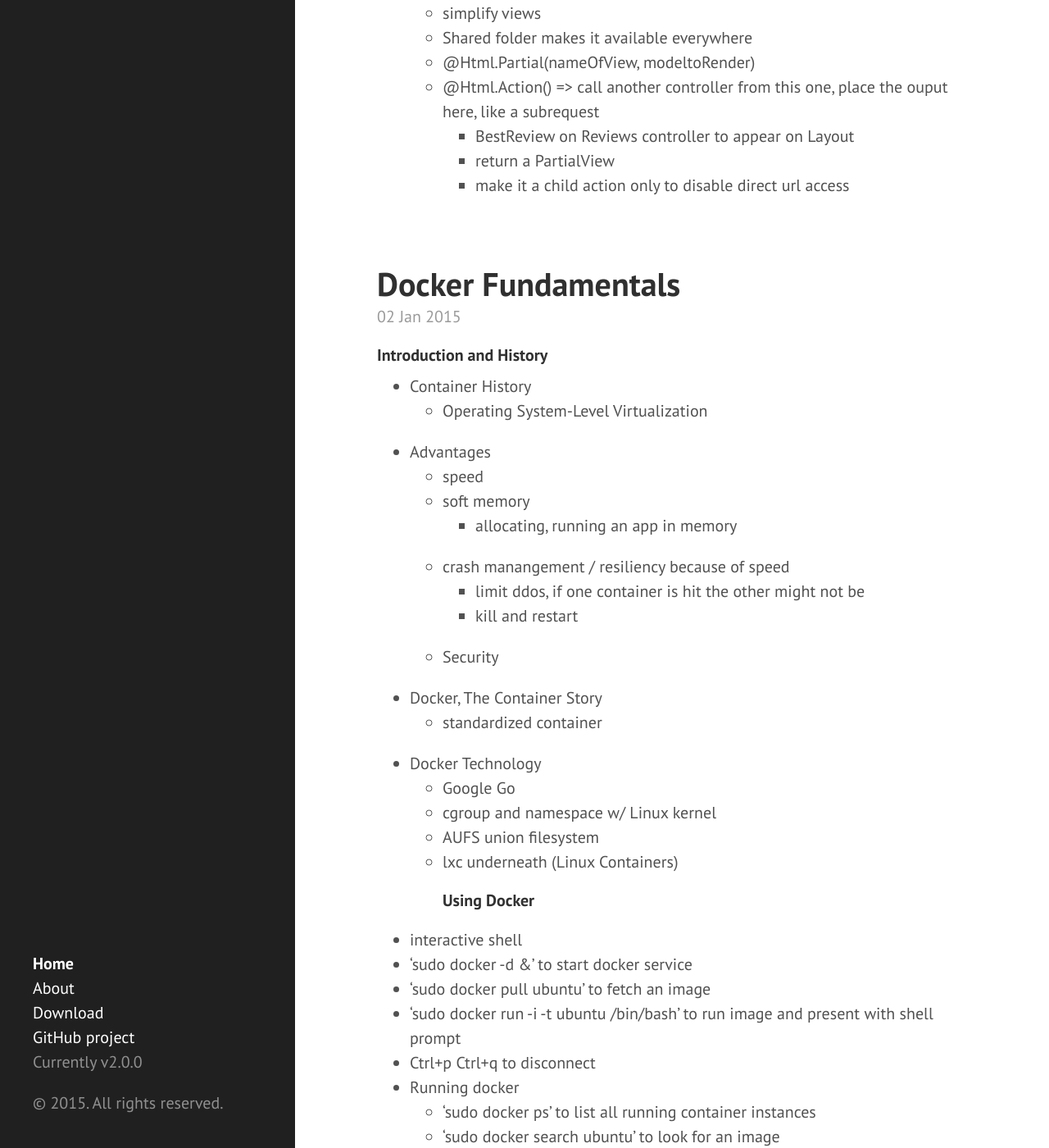
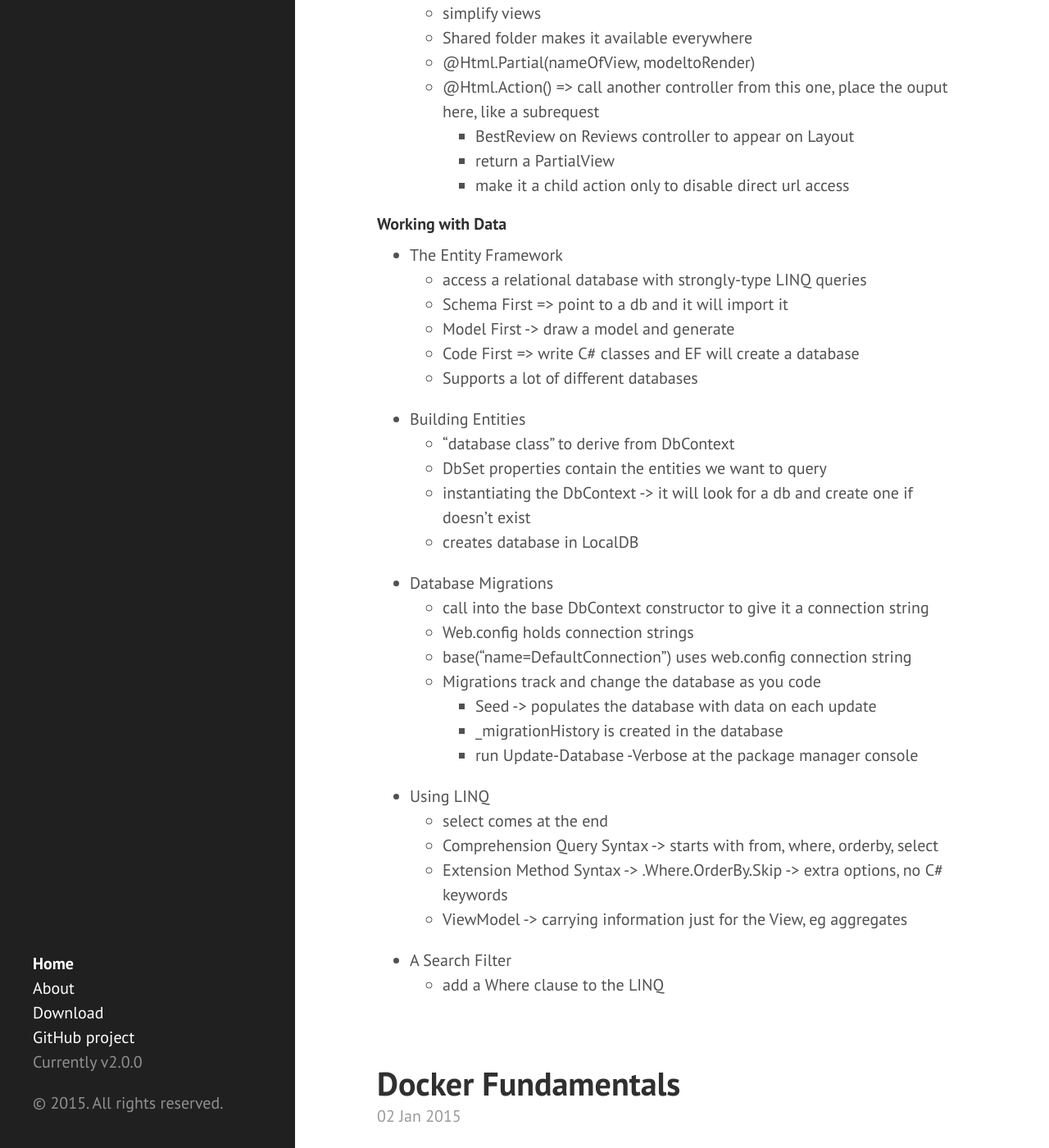
Before and after one commit to eneiand/eneiand.github.io, a Jekyll site: the page built from index.html, in a window 1280 px wide and 1400 px high, scrolled down 3114 px. Shown: the whole window at 82% size. Built offline with Jekyll 4.4.1, drawn with Linux system fonts in a browser that asks for light colours; Markdown is read by kramdown in place of the engine named in the settings; the list of posts is cut into pages by our own code.

Commit message:
Update 2015-01-06-building-apps-with-asp-mvc-4.md

```diff
--- a/_posts/2015-01-06-building-apps-with-asp-mvc-4.md
+++ b/_posts/2015-01-06-building-apps-with-asp-mvc-4.md
@@ -79,3 +79,31 @@
     * BestReview on Reviews controller to appear on Layout
     * return a PartialView
     * make it a child action only to disable direct url access
+
+#### Working with Data
+* The Entity Framework
+  * access a relational database with strongly-type LINQ queries
+  * Schema First => point to a db and it will import it
+  * Model First -> draw a model and generate
+  * Code First => write C# classes and EF will create a database
+  * Supports a lot of different databases
+* Building Entities
+  * "database class" to derive from DbContext
+  * DbSet properties contain the entities we want to query
+  * instantiating the DbContext -> it will look for a db and create one if doesn't exist
+  * creates database in LocalDB
+* Database Migrations
+  * call into the base DbContext constructor to give it a connection string
+  * Web.config holds connection strings
+  * base("name=DefaultConnection") uses web.config connection string
+  * Migrations track and change the database as you code
+    * Seed -> populates the database with data on each update
+    * _migrationHistory is created in the database
+    * run Update-Database -Verbose at the package manager console
+* Using LINQ
+  * select comes at the end
+  * Comprehension Query Syntax -> starts with from, where, orderby, select
+  * Extension Method Syntax -> .Where.OrderBy.Skip -> extra options, no C# keywords
+  * ViewModel -> carrying information just for the View, eg aggregates
+* A Search Filter
+  * add a Where clause to the LINQ
```
